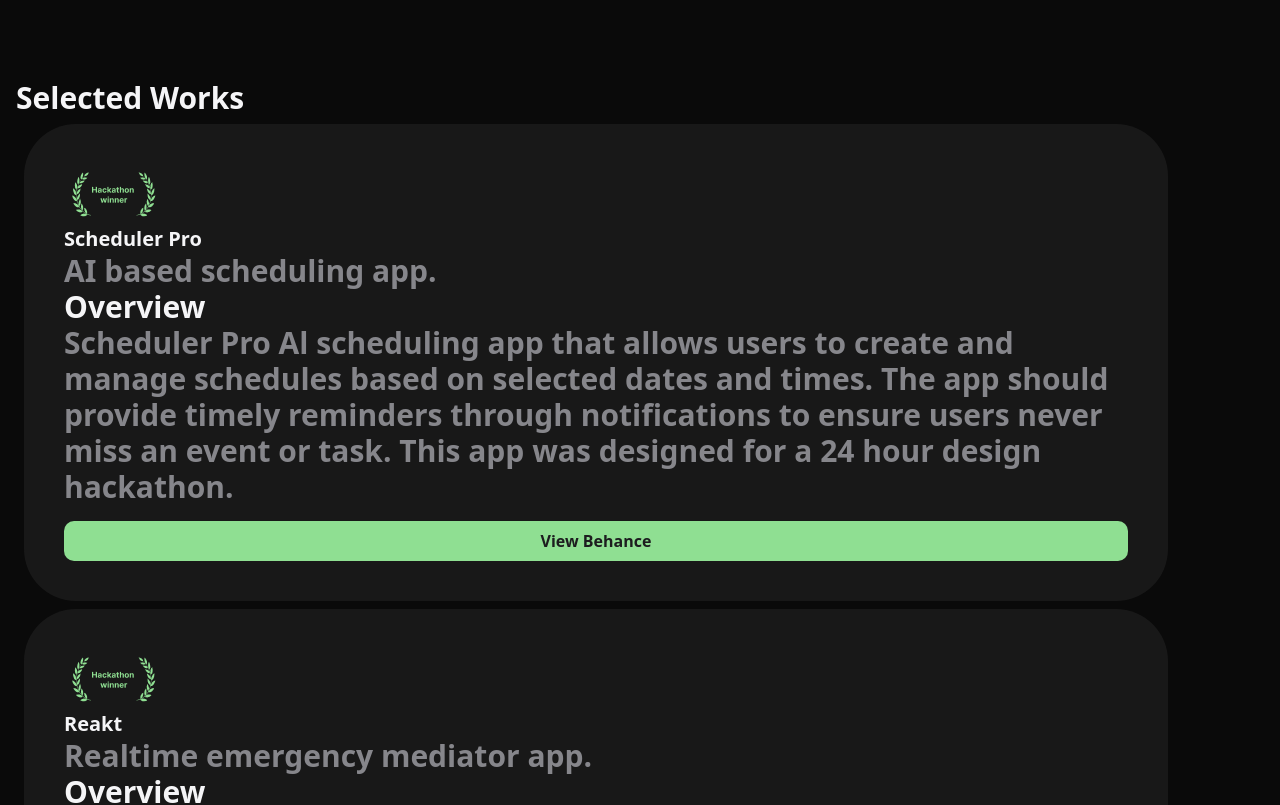
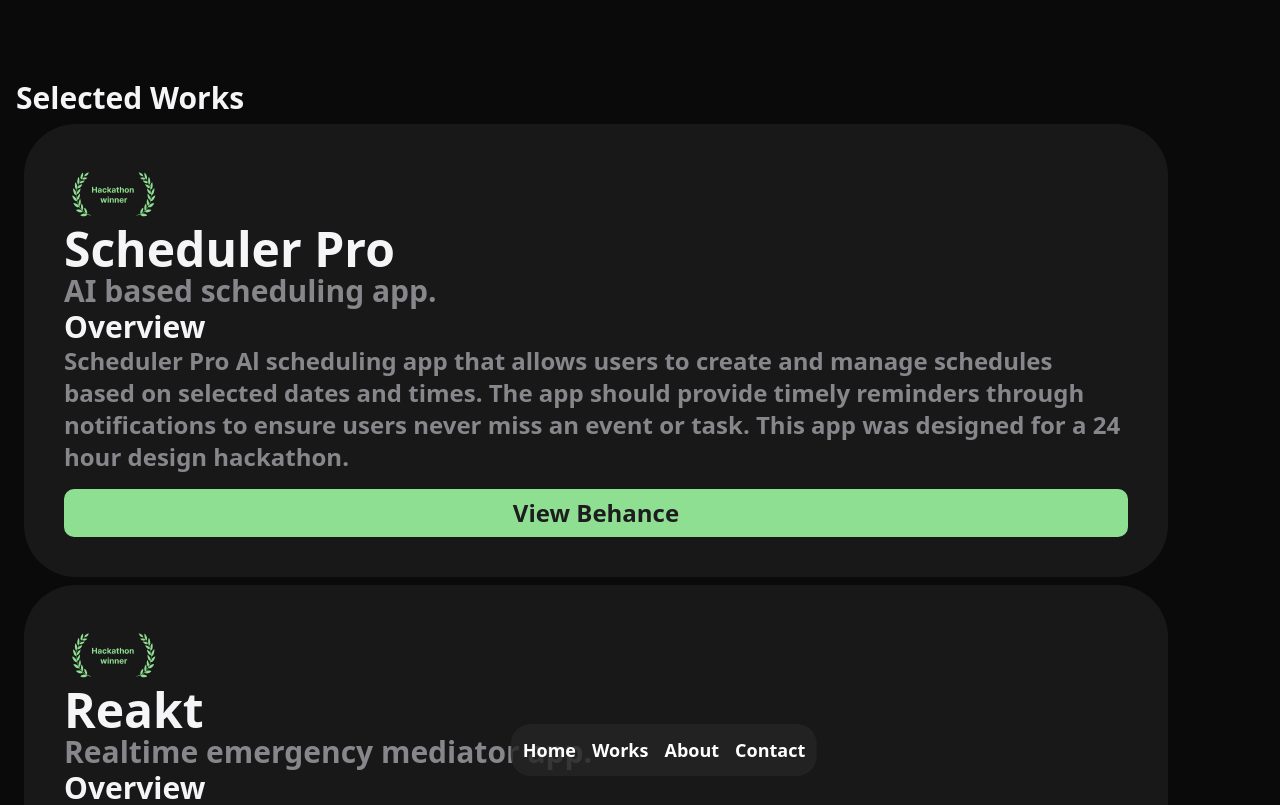
Before and after one commit to Mishalabdullah/CodingOdyssey, a Next.js app in the folder adarsh-personal-website/: page /works in a window 1280 px wide. Shown: the top 805 px of the page. Built offline with nearby package versions, Linux system fonts and the light colour scheme.

Commit message:
basic view for mobile and desktop

```diff
--- a/adarsh-personal-website/app/about-me/page.js
+++ b/adarsh-personal-website/app/about-me/page.js
@@ -1,4 +1,5 @@
 import HeadingField from "../components/headingField";
+import Navbar from "../components/navbar";
 import DataComponent from "../components/datacard";
 import ContactComponent from "../components/contactcard";
 import MobileNabar from "../components/mobileNavbar";
@@ -8,6 +9,7 @@
   return (
     <div className="p-2 m-2 font-bold text-xl text-[#F5F5F7]">
       <MobileNabar />
+      <Navbar />
       <p>About me</p>
       <br />
       <br />
--- /dev/null
+++ b/adarsh-personal-website/app/components/navbar.js
@@ -0,0 +1,22 @@
+export default function Navbar() {
+  return (
+    <div className="fixed bottom-0 left-1/2 transform -translate-x-1/2 w-fit bg-[#252525D1] p-3 m-6 text-lg text-white rounded-[20px] z-50">
+      <div className="container mx-auto flex justify-between items-center">
+        <div className="flex space-x-4">
+          <a href="/" className="hover:text-[#8FDF92]">
+            Home
+          </a>
+          <a href="/works" className="hover:text-[#8FDF92]">
+            Works
+          </a>
+          <a href="/about-me" className="hover:text-[#8FDF92]">
+            About
+          </a>
+          <a href="/contact" className="hover:text-[#8FDF92]">
+            Contact
+          </a>
+        </div>
+      </div>
+    </div>
+  );
+}
--- a/adarsh-personal-website/app/components/pagecard.js
+++ b/adarsh-personal-website/app/components/pagecard.js
@@ -1,19 +1,34 @@
-import React from "react";
+"use client";
+import React, { useState } from "react";
 
-const PageComponent = ({ pageName, pageLink }) => {
+const PageComponent = ({ pageName, pageLink, onHoverText }) => {
+  const [isHovered, setIsHovered] = useState(false);
+
+  const handleMouseEnter = () => {
+    setIsHovered(true);
+  };
+
+  const handleMouseLeave = () => {
+    setIsHovered(false);
+  };
+
   return (
     <div className="md:h-full text-2xl font-inter">
       <a href={pageLink}>
         <div
-          className="bg-[#2525258C] md:hover:bg-[#8FDF92]  inline-block align-bottom  text[#9C9C9C] bg-opacity-40 relative rounded-[52px] m-2 h-48 md:h-full md:w-11/12  md:p-10 p-10"
+          className={`bg-[#2525258C] ${
+            isHovered ? "hover:bg-[#8FDF92]" : ""
+          } inline-block align-bottom text[#9C9C9C] bg-opacity-40 relative rounded-[52px] m-2 h-48 md:h-full md:w-11/12 md:p-10 p-10`}
           style={{
             flexGrow: 1,
             display: "flex",
             flexDirection: "column",
             justifyContent: "flex-end",
           }}
+          onMouseEnter={handleMouseEnter}
+          onMouseLeave={handleMouseLeave}
         >
-          <p className="text-white">{pageName}</p>
+          <p className="text-white">{isHovered ? onHoverText : pageName}</p>
         </div>
       </a>
     </div>
--- a/adarsh-personal-website/app/components/workCard.js
+++ b/adarsh-personal-website/app/components/workCard.js
@@ -11,14 +11,14 @@
       <div className="bg-[#2525258C] md:text-3xl  text-base text[#9C9C9C] bg-opacity-40 relative rounded-[52px] m-2 h-full md:w-11/12  p-10">
         <img className="p-2" src={imageURL}></img>
         <a href={link}>
-          <p className="text-xl">{heading}</p>
+          <p className="text-xl md:text-5xl">{heading}</p>
           <div className="text-[#86868B]">
             {subHeading}
-            <p className="text-[#F5F5F7]">Overview</p>
-            <p>{description}</p>
+            <p className="text-[#F5F5F7] md:text-text-3xl">Overview</p>
+            <p className="md:text-2xl">{description}</p>
           </div>
         </a>
-        <button className="bg-[#8FDF92] text-base text-[#1D1D1F] w-full mt-4 p-2  rounded-[10px]">
+        <button className="bg-[#8FDF92] text-base md:text-2xl text-[#1D1D1F] w-full mt-4 p-2  rounded-[10px]">
           {linkText}
         </button>
       </div>
--- a/adarsh-personal-website/app/contact/page.js
+++ b/adarsh-personal-website/app/contact/page.js
@@ -1,5 +1,6 @@
 import HeadingField from "../components/headingField";
 import ContactComponent from "../components/contactcard";
+import Navbar from "../components/navbar";
 import MobileNabar from "../components/mobileNavbar";
 export default function Contact() {
   return (
@@ -7,6 +8,7 @@
       <div>
         <HeadingField heading="Contact" />
         <MobileNabar />
+        <Navbar />
       </div>
       <div>
         <br></br>
--- a/adarsh-personal-website/app/page.js
+++ b/adarsh-personal-website/app/page.js
@@ -12,30 +12,35 @@
         </div>
         <div className="md:flex md:h-96  md:mt-16 md:m-2 md:p-2">
           <div className="inline md:flex md:w-8/12">
-            <div className="md:w-6/12 ">
-              <PageComponent pageName="Works" pageLink="/works" />
+            <div className="md:w-6/12 md:grow md:h-28rem">
+              <PageComponent
+                pageName="Works"
+                pageLink="/works"
+                onHoverText="Tap to see my selected works!"
+              />
             </div>
-            <div className="md:w-6/12">
-              <PageComponent pageName="About Me" pageLink="/about-me" />
+            <div className="md:w-6/12 md:grow md:h-28rem">
+              <PageComponent
+                pageName="About Me"
+                pageLink="/about-me"
+                onHoverText="Curious about my design journey?"
+              />
             </div>
           </div>
-          <div className="flex md:flex-col justify-evenly md:w-4/12">
-            <PageComponent pageName="Contact" pageLink="/contact" />
-            <PageComponent pageName="Resume" pageLink="/resume" />
+          <div className="flex md:grow md:flex-col md:h-28rem justify-evenly md:w-4/12">
+            <PageComponent
+              pageName="Contact"
+              pageLink="/contact"
+              onHoverText="let's collaborate!"
+            />
+            <div className="md:m-2 "></div>
+            <PageComponent
+              pageName="Resume"
+              pageLink="/resume"
+              onHoverText="Go to read.cv"
+            />
           </div>
         </div>
-        {/* <div className="grid gap-2 grid-cols-1 md:grid-cols-3">
-          <div className="">
-            <PageComponent pageName="Works" pageLink="/works" />
-          </div>
-          <div>
-            <PageComponent pageName="Works" pageLink="/works" />
-          </div>
-          <div className="">
-            <PageComponent pageName="Works" pageLink="/works" />
-            <PageComponent pageName="Works" pageLink="/works" />
-          </div>
-        </div> */}
       </div>
     </main>
   );
--- a/adarsh-personal-website/app/works/page.js
+++ b/adarsh-personal-website/app/works/page.js
@@ -2,6 +2,7 @@
 import MobileNabar from "../components/mobileNavbar";
 import WorkCard from "../components/workCard";
 import DataComponent from "../components/datacard";
+import Navbar from "../components/navbar";
 export default function Works() {
   return (
     <div className="m-2 p-2 font-bold text-3xl text-[#F5F5F7]">
@@ -10,6 +11,7 @@
         <MobileNabar />
       </div>
       <div>
+        <Navbar />
         <WorkCard
           imageURL={`${process.env.PUBLIC_URL}/hack.png`}
           heading="Scheduler Pro"
--- a/adarsh-personal-website/tailwind.config.js
+++ b/adarsh-personal-website/tailwind.config.js
@@ -1,18 +1,21 @@
 /** @type {import('tailwindcss').Config} */
 module.exports = {
   content: [
-    './pages/**/*.{js,ts,jsx,tsx,mdx}',
-    './components/**/*.{js,ts,jsx,tsx,mdx}',
-    './app/**/*.{js,ts,jsx,tsx,mdx}',
+    "./pages/**/*.{js,ts,jsx,tsx,mdx}",
+    "./components/**/*.{js,ts,jsx,tsx,mdx}",
+    "./app/**/*.{js,ts,jsx,tsx,mdx}",
   ],
   theme: {
     extend: {
       backgroundImage: {
-        'gradient-radial': 'radial-gradient(var(--tw-gradient-stops))',
-        'gradient-conic':
-          'conic-gradient(from 180deg at 50% 50%, var(--tw-gradient-stops))',
+        "gradient-radial": "radial-gradient(var(--tw-gradient-stops))",
+        "gradient-conic":
+          "conic-gradient(from 180deg at 50% 50%, var(--tw-gradient-stops))",
+      },
+      spacing: {
+        "28rem": "28rem",
       },
     },
   },
   plugins: [],
-}
+};
```
